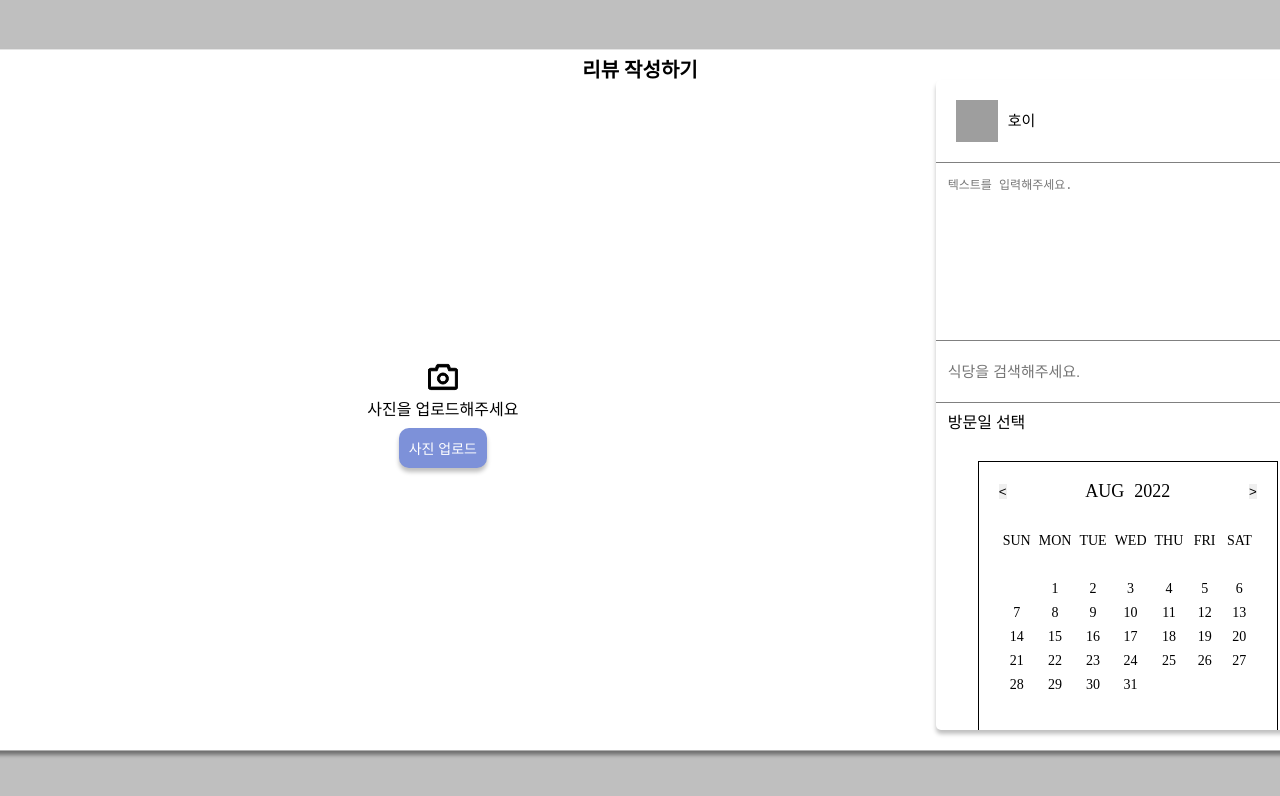
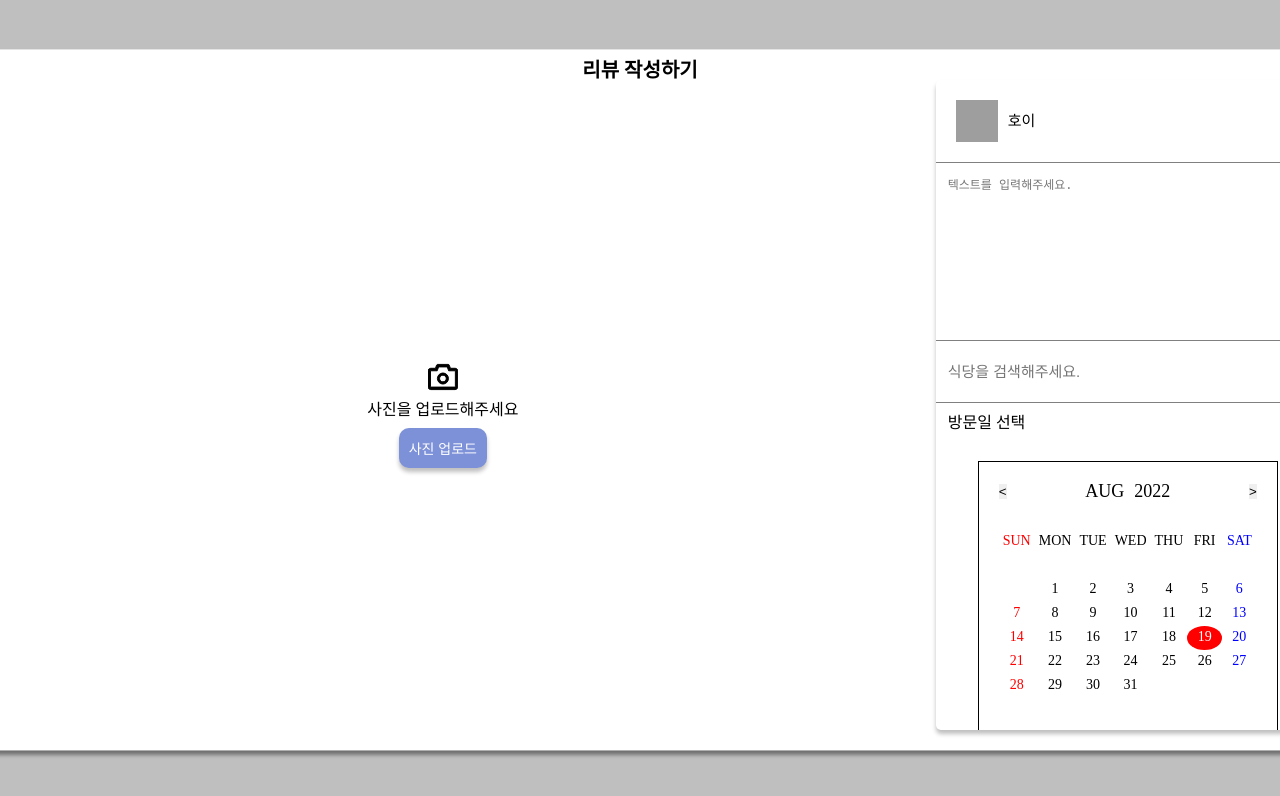
Before and after one commit to jjik-muk/sikdorak, a React (Create React App) app in the folder fe/: page /reviewWrite in a window 1280 px wide. Both pictures are taken after a click on the button "방문일 선택". Shown: the top 796 px of the page. Built offline with nearby package versions, Linux system fonts and the light colour scheme; grey boxes are pictures that could not be loaded.

Commit message:
SDR-178 캘린더 날짜 선택 기능 구현

```diff
--- a/fe/src/components/ReviewWrite/Calendar/Calendar.styled.ts
+++ b/fe/src/components/ReviewWrite/Calendar/Calendar.styled.ts
@@ -33,8 +33,30 @@ export const DayWrapper = styled.div`
   margin-top: 30px;
 `;
 
-export const Day = styled.div`
+export const Day = styled.div<{ day: string }>`
   padding: 4px;
   font-size: 14px;
   text-align: center;
+  ${({ day }) => getDayColor(day)};
+  cursor: pointer;
 `;
+
+export const ToDay = styled.div`
+  padding: 4px;
+  border-radius: 50%;
+  background-color: red;
+  font-size: 14px;
+  text-align: center;
+  color: #fff;
+  cursor: pointer;
+`;
+
+const getDayColor = (day) => {
+  if (day === 'SAT') {
+    return `color:blue`;
+  }
+  if (day === 'SUN') {
+    return `color:red`;
+  }
+  return '';
+};
--- a/fe/src/components/ReviewWrite/Calendar/Calendar.tsx
+++ b/fe/src/components/ReviewWrite/Calendar/Calendar.tsx
@@ -1,11 +1,14 @@
-import { useEffect, useState } from 'react';
-import { CalendarHead, Day, DayWrapper, Title, Wrap } from './Calendar.styled';
+import { DispatchReviewWriteContext } from 'context/reviewWriteProvider';
+import { useContext, useEffect, useState } from 'react';
+import { CalendarHead, Day, DayWrapper, Title, ToDay, Wrap } from './Calendar.styled';
 
 const MONTH_LIST = ['JAN', 'FEB', 'MAR', 'APR', 'MAY', 'JUN', 'JUL', 'AUG', 'SEP', 'OCT', 'NOV', 'DEC'];
 const dayList = ['SUN', 'MON', 'TUE', 'WED', 'THU', 'FRI', 'SAT'];
 const createKey = (value, idx) => `${value}-${idx}`;
 
-export default function Calendar() {
+export default function Calendar({ setIsCalendarOpen }: CalendarProps) {
+  const dispatchCalendar = useContext(DispatchReviewWriteContext);
+
   const todayDate = new Date();
   const [todayYear, todayMonth] = [todayDate.getFullYear(), todayDate.getMonth()];
   const [calendarDate, setCalendarDate] = useState(new Date(todayYear, todayMonth));
@@ -20,6 +23,15 @@ export default function Calendar() {
 
     const [prevYear, prevMonth] = [calendarDate.getFullYear(), calendarDate.getMonth() - 1];
     setCalendarDate(new Date(prevYear, prevMonth));
+  };
+
+  const clickDay = ({ target }) => {
+    const { innerHTML: date, dataset } = target;
+    const { year, month, day } = dataset;
+    if (Number(date)) {
+      dispatchCalendar({ type: 'SET_DATE', date, year, month, day });
+      setIsCalendarOpen(false);
+    }
   };
 
   useEffect(() => {
@@ -45,11 +57,64 @@ export default function Calendar() {
         </button>
       </CalendarHead>
       <DayWrapper>
-        {allDayInfoForRender.map((week, i) => week.map((date, j) => <Day key={createKey(date, i + j)}>{date}</Day>))}
+        {isTodayInMonth(calendarDate, todayDate) &&
+          allDayInfoForRender.map((week, i) =>
+            week.map((date, j) =>
+              isToday(date, todayDate) ? (
+                <ToDay
+                  data-year={calendarDate.getFullYear()}
+                  data-month={calendarDate.getMonth() + 1}
+                  data-day={dayList[j]}
+                  onClick={clickDay}
+                  key={createKey(date, i + j)}
+                >
+                  {date}
+                </ToDay>
+              ) : (
+                <Day
+                  data-year={calendarDate.getFullYear()}
+                  data-month={calendarDate.getMonth() + 1}
+                  data-day={dayList[j]}
+                  onClick={clickDay}
+                  day={dayList[j]}
+                  key={createKey(date, i + j)}
+                >
+                  {date}
+                </Day>
+              ),
+            ),
+          )}
+        {!isTodayInMonth(calendarDate, todayDate) &&
+          allDayInfoForRender.map((week, i) =>
+            week.map((date, j) => (
+              <Day
+                data-year={calendarDate.getFullYear()}
+                data-month={calendarDate.getMonth() + 1}
+                data-day={dayList[j]}
+                onClick={clickDay}
+                day={dayList[j]}
+                key={createKey(date, i + j)}
+              >
+                {date}
+              </Day>
+            )),
+          )}
       </DayWrapper>
     </Wrap>
   );
 }
+
+const isTodayInMonth = (calendarDate: Date, todayDate: Date) => {
+  if (calendarDate.getFullYear() !== todayDate.getFullYear()) {
+    return false;
+  }
+  if (calendarDate.getMonth() !== todayDate.getMonth()) {
+    return false;
+  }
+  return true;
+};
+
+const isToday = (today: number, todayDate: Date) => today === todayDate.getDate();
 
 const createWeekArray = (firstDay, lastDay) => {
   const allWeekArray = [];
@@ -72,3 +137,7 @@ const createWeekArray = (firstDay, lastDay) => {
   }
   return allWeekArray;
 };
+
+type CalendarProps = {
+  setIsCalendarOpen: Function;
+};
```
